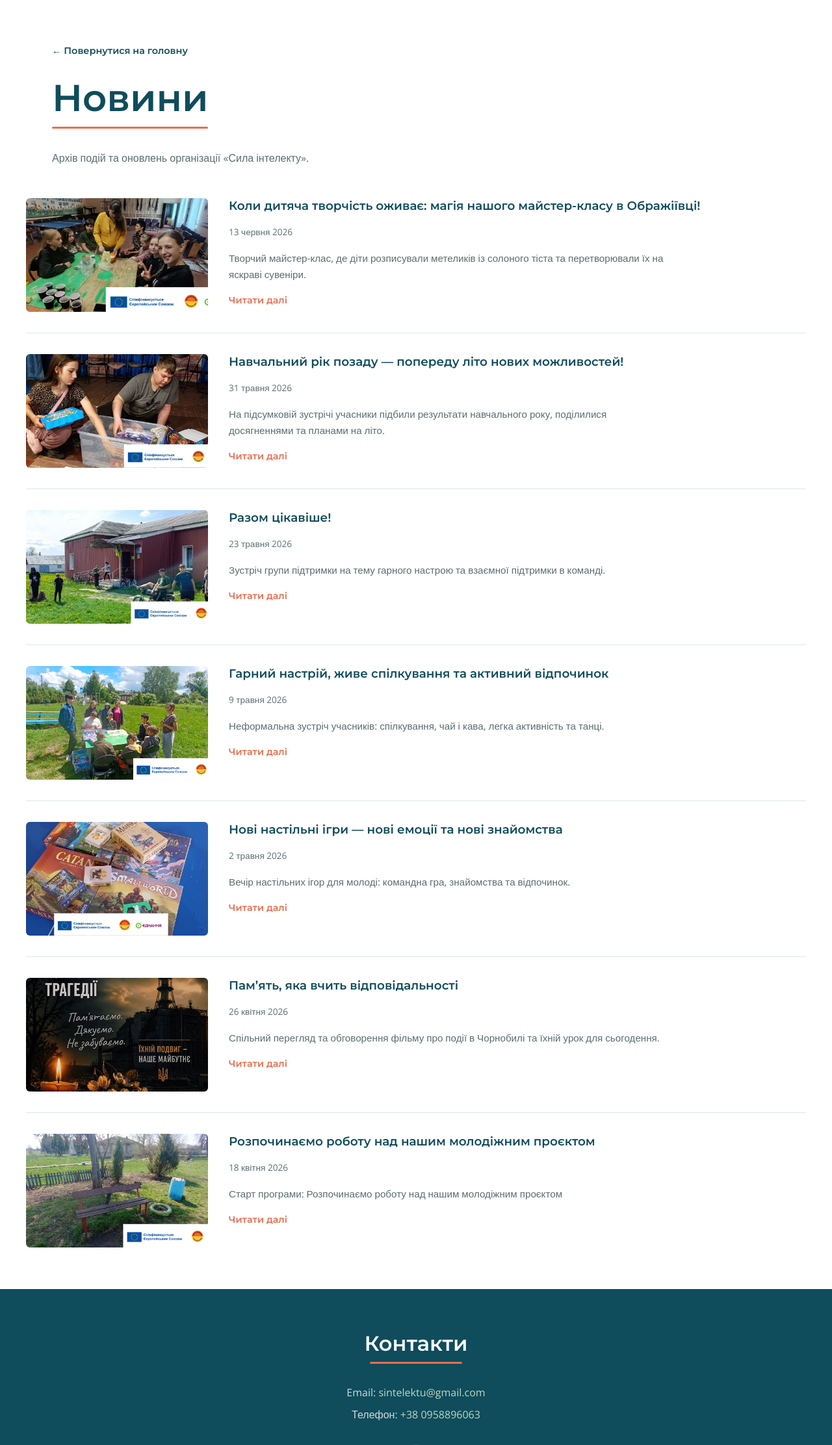
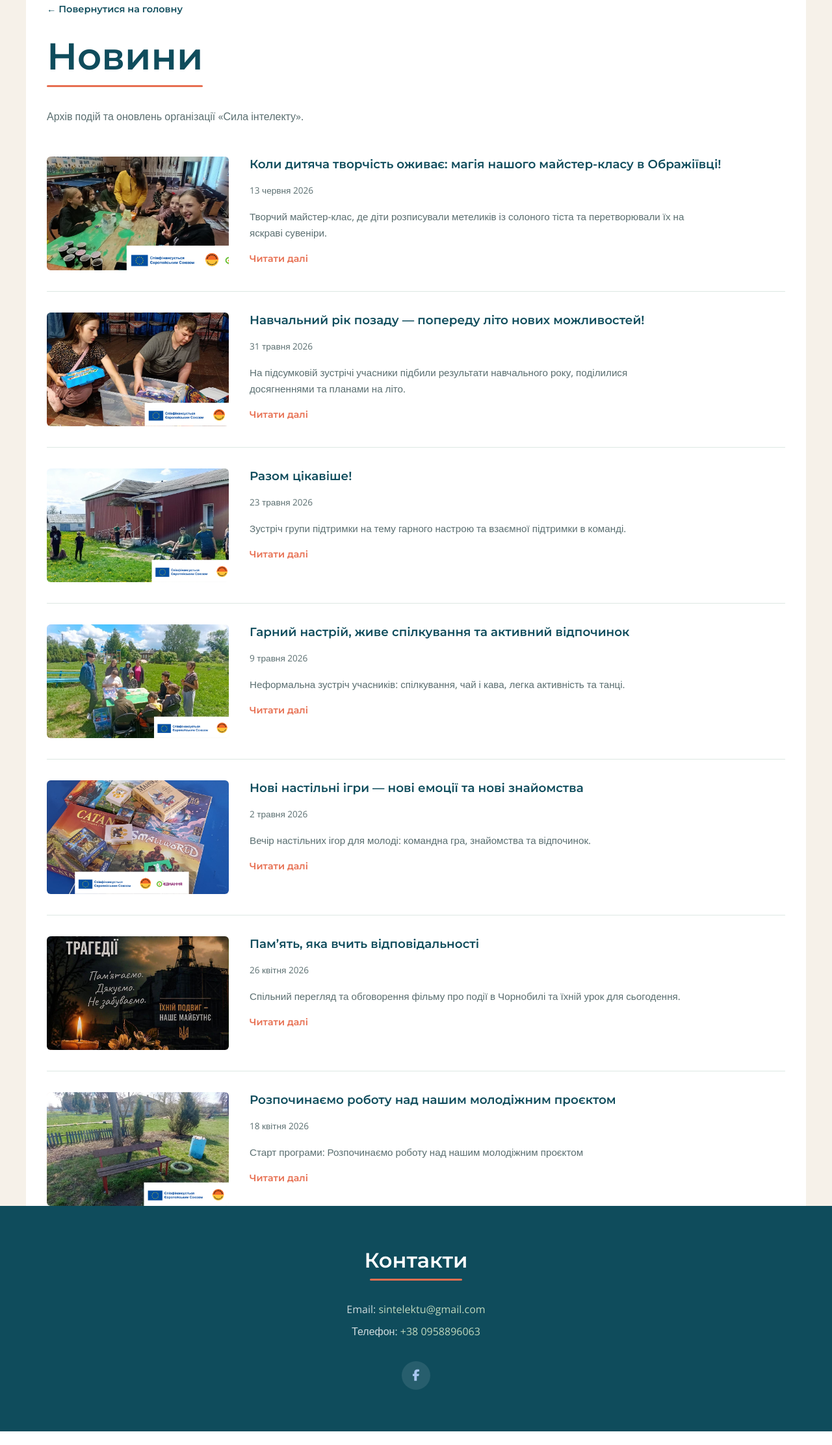
Before and after one commit to wturman/trainings-landing, a PHP site: page /news.html in a window 1280 px wide. Shown: the part 72-2296 px from the top of the page at 65% size. After the commit the page ends 2275 px from the top, so only its background shows below. Run offline with PHP 8.4, Linux system fonts and the light colour scheme.

Commit message:
backup after news page h1 fixed

```diff
--- a/css/news.css
+++ b/css/news.css
@@ -21,9 +21,9 @@
 }
 
 .news-archive h1 {
+  display: inline-block;
   color: var(--color-primary);
   margin-bottom: var(--space-4);
-  display: inline-block;
 }
 
 .news-archive h1::after {
@@ -131,12 +131,6 @@ a.news-card:hover {
   color: var(--color-accent);
 }
 
-.news-archive-page .news-archive > .news-archive__back,
-.news-archive-page .news-archive > h1,
-.news-archive-page .news-archive > .news-archive__lead {
-  margin-left: var(--space-5);
-}
-
 .news-section__more {
   margin-top: var(--space-4);
 }
@@ -150,8 +144,9 @@ a.news-card:hover {
   display: flex;
   flex-direction: column;
   gap: 0;
+  width: 100%;
   max-width: var(--content-width);
-  margin: 0 auto;
+  margin-inline: auto;
   list-style: none;
 }
 
@@ -260,6 +255,15 @@ a.news-card:hover {
 .news-archive-page .news-archive {
   padding: var(--space-6) var(--space-4);
   background: var(--color-surface);
+}
+
+
+
+.news-archive-page .news-archive {
+  box-sizing: border-box;
+  max-width: var(--content-width);
+  margin-inline: auto;
+  padding: 0 var(--space-4);
 }
 
 /* Article */
```
